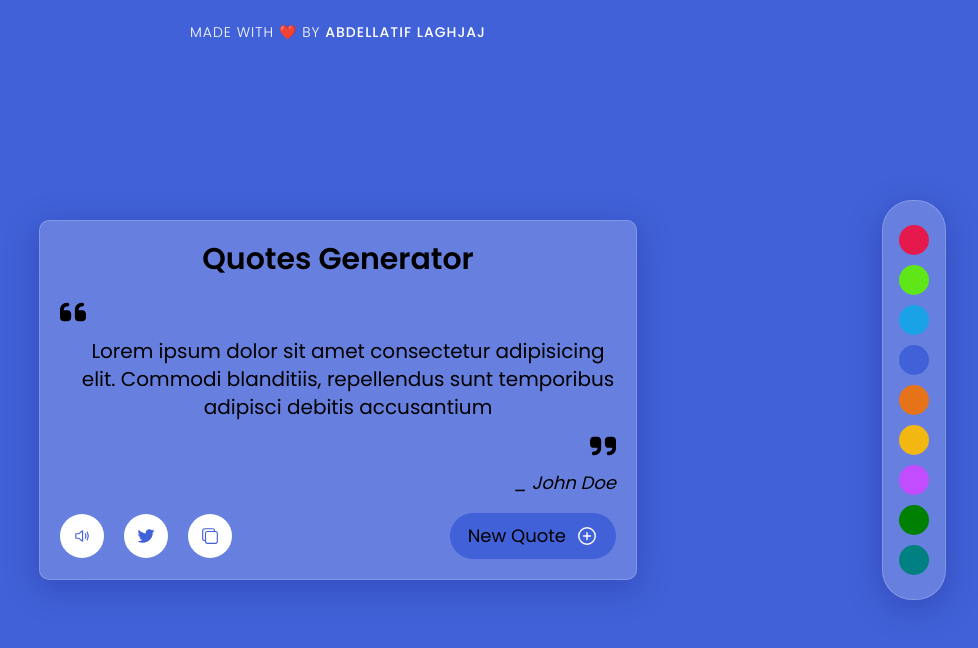
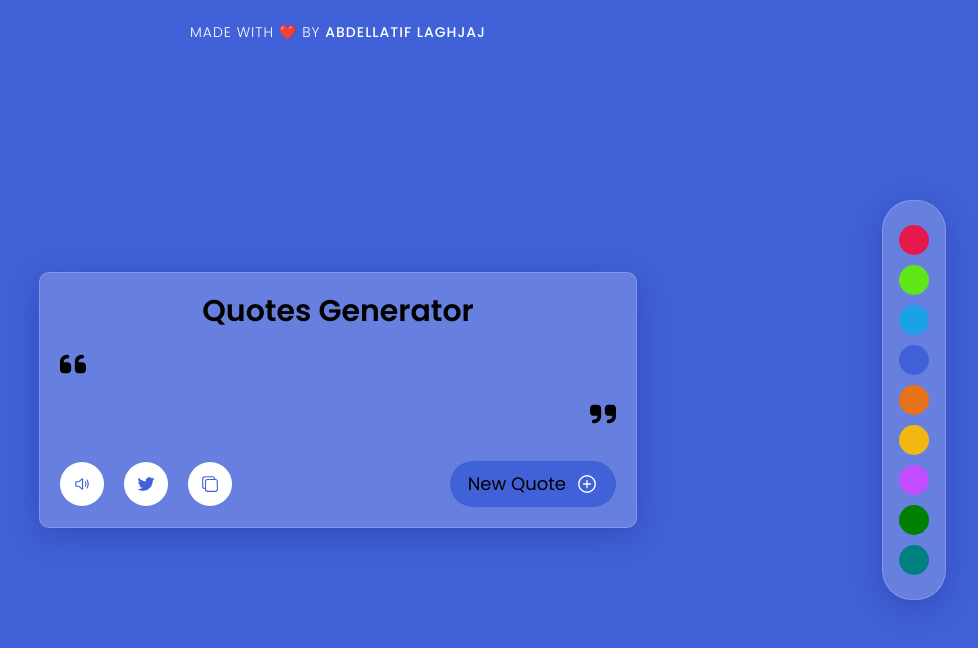
Before and after one commit to paulsmpl/paulsmpl.github.io, a Next.js app: page / in a window 1280 px wide. Shown: the top 648 px of the page, without its empty margins (302-1280 px from the left). Built offline with nearby package versions, Linux system fonts and the light colour scheme; no server answers.

Commit message:
fix load data first time

```diff
--- a/next.config.js
+++ b/next.config.js
@@ -1,4 +1,6 @@
 /** @type {import('next').NextConfig} */
-const nextConfig = {}
+const nextConfig = {
+  reactStrictMode: false,
+};
 
-module.exports = nextConfig
+module.exports = nextConfig;
--- a/src/app/page.tsx
+++ b/src/app/page.tsx
@@ -19,6 +19,9 @@ const COLORS = [
 
 export default function Home() {
   const [color, setColor] = useState<string>(COLORS[3]);
+  const [loading, setLoading] = useState<boolean>(true);
+  const [content, setContent] = useState<string>("");
+  const [author, setAuthor] = useState<string>("");
 
   const onChangeColor = (_color: string) => {
     setColor(_color);
@@ -29,17 +32,42 @@ export default function Home() {
     const _color = localStorage.getItem("color");
     if (_color) {
       setColor(_color);
+    } else {
+      setColor(COLORS[3]);
     }
+  }, []);
+
+  const getRandomQuote = () => {
+    setLoading(true);
+    fetch("https://api.quotable.io/random")
+      .then((res) => res.json())
+      .then((result) => {
+        setContent(result.content);
+        setAuthor(`_ ${result.author}`);
+      })
+      .finally(() => {
+        setLoading(false);
+      });
+  };
+
+  useEffect(() => {
+    getRandomQuote();
   }, []);
 
   return (
     <main
-      className="flex min-h-screen flex-col items-center justify-between relative bg-[${color}]"
+      className="flex min-h-screen flex-col items-center justify-between relative"
       style={{ backgroundColor: color }}
     >
       <Header />
-      <Content color={color} />
-      <Colors colors={COLORS} onChangeColor={onChangeColor} />{" "}
+      <Content
+        color={color}
+        loading={loading}
+        content={content}
+        author={author}
+        getRandomQuote={getRandomQuote}
+      />
+      <Colors colors={COLORS} onChangeColor={onChangeColor} />
       <ToastContainer />
     </main>
   );
--- a/src/components/Content.tsx
+++ b/src/components/Content.tsx
@@ -9,26 +9,18 @@ import {
   logoTwitter,
   volumeMediumOutline,
 } from "ionicons/icons";
-import { useEffect, useState } from "react";
 import { toast } from "react-toastify";
 
 type Props = {
   color: string;
-};
-
-const defaultData = {
-  content: `Lorem ipsum dolor sit amet consectetur adipisicing elit. Commodi
-  blanditiis, repellendus sunt temporibus adipisci debitis
-  accusantium`,
-  author: "_ John Doe",
+  loading: boolean;
+  content: string;
+  author: string;
+  getRandomQuote: () => void;
 };
 
 const Content = (props: Props) => {
-  const { color } = props;
-
-  const [loading, setLoading] = useState<boolean>(false);
-  const [content, setContent] = useState<string>(defaultData?.content);
-  const [author, setAuthor] = useState<string>(defaultData?.author);
+  const { color, loading, content, author, getRandomQuote } = props;
 
   const quoteToSpeech = () => {
     const utterance = new SpeechSynthesisUtterance(
@@ -58,23 +50,6 @@ const Content = (props: Props) => {
       icon: true,
     });
   };
-
-  const getRandomQuote = () => {
-    setLoading(true);
-    fetch("https://api.quotable.io/random")
-      .then((res) => res.json())
-      .then((result) => {
-        setContent(result.content);
-        setAuthor(`_ ${result.author}`);
-      })
-      .finally(() => {
-        setLoading(false);
-      });
-  };
-
-  useEffect(() => {
-    getRandomQuote();
-  }, []);
 
   return (
     <div className="flex h-screen">
```
